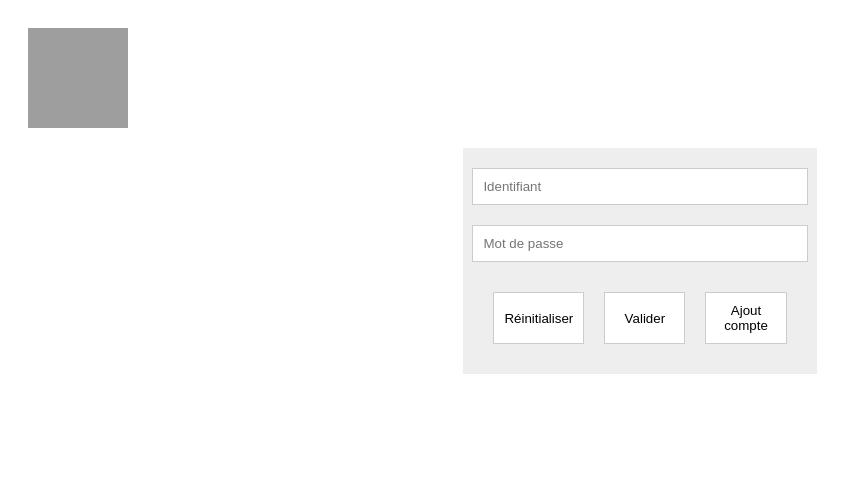
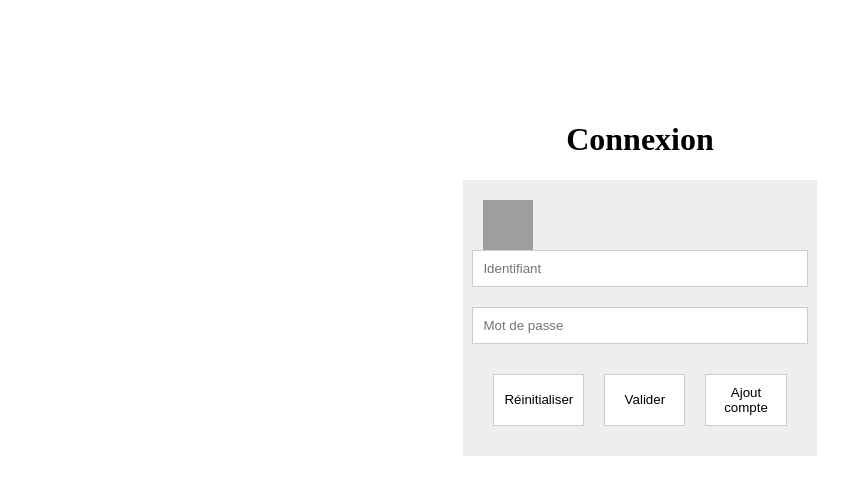
Before and after one commit to he-lau/m1-securite-systeme-information, a PHP site: page / in a window 1280 px wide. Shown: the top 495 px of the page, without its empty margins (0-852 px from the left). Run offline with PHP 8.4, Linux system fonts and the light colour scheme; grey boxes are pictures that could not be loaded.

Commit message:
MAJ UI formulaire d'identification

```diff
--- a/1-formulaire-identification-securise/css/style.css
+++ b/1-formulaire-identification-securise/css/style.css
@@ -3,19 +3,13 @@
   flex-direction: column;
   align-items: center;
   justify-content: flex-start;
-}
-
-header {
-  display: flex;
-  align-items: center;
-  justify-content: flex-start;
-  padding: 20px;
+  margin: 100px
 }
 
 .logo {
-  width: 100px;
-  height: 100px;
-  margin-right: 20px;
+  width: 50px;
+  height: 50px;
+  align-self: flex-start;
 }
 
 form {
--- a/1-formulaire-identification-securise/index.php
+++ b/1-formulaire-identification-securise/index.php
@@ -6,11 +6,11 @@
     <link rel="stylesheet" href="css/style.css">
   </head>
   <body>
-      <header>
-        <img src="logo.png" alt="Logo" class="logo">
-      </header>
       <div class="container">
+                <h1>Connexion</h1>
       <form action="php/connexion.php" method="post">
+        <img src="img/logo.png" alt="Logo" class="logo">
+
         <input type="text" placeholder="Identifiant" name="user">
         <input type="password" placeholder="Mot de passe" name="mdp">
         <div class="buttons">
```
